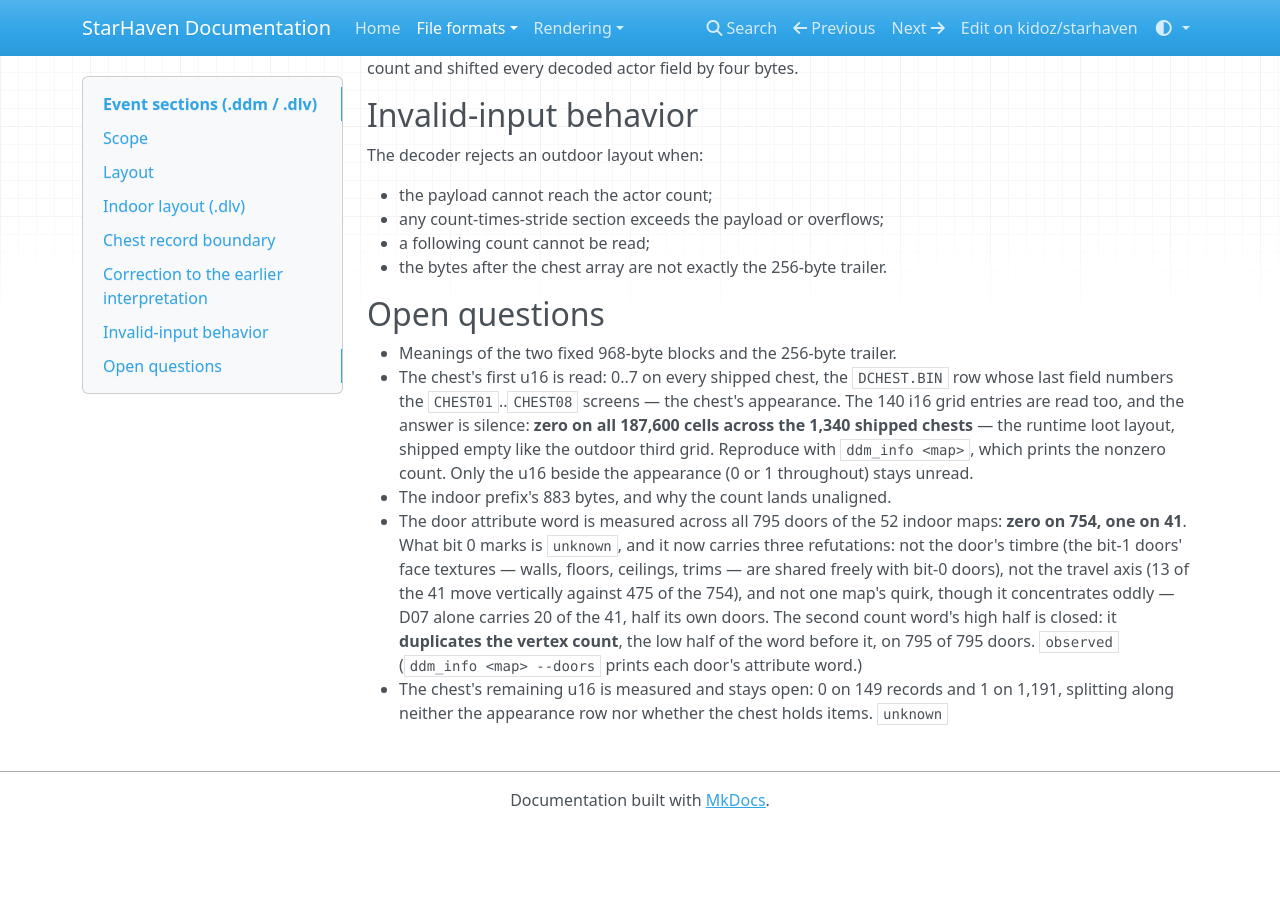
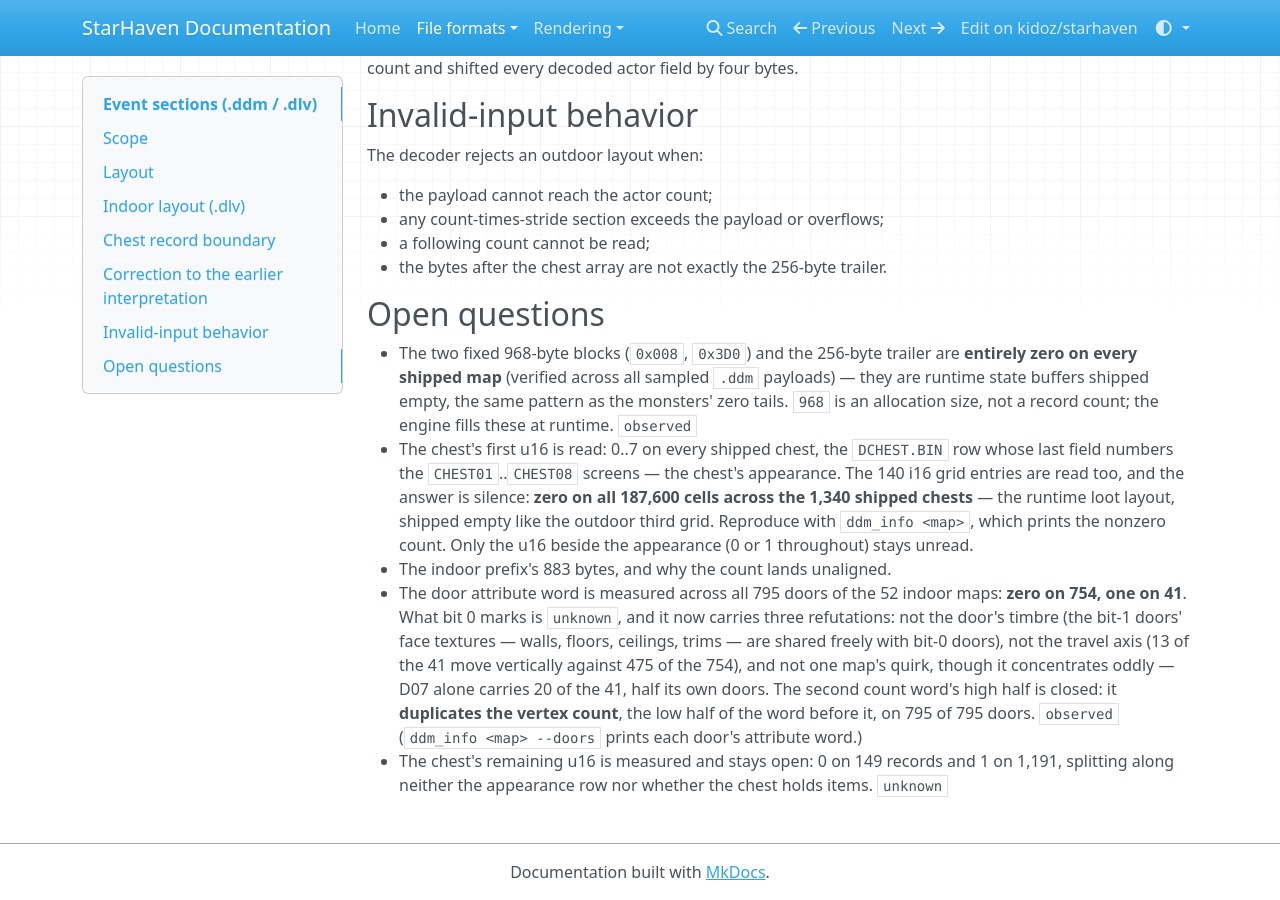
Before and after one commit to kidoz/starhaven, an MkDocs documentation site: the page built from docs/formats/event-tables.md, in a window 1280 px wide and 900 px high, scrolled down 4780 px. Built offline with MkDocs 1.6.1, drawn with Linux system fonts in a browser that asks for light colours; nearby versions of some CDN libraries; before the commit the page ends 5608 px from its top, so only the background shows below that.

Commit message:
Show that the event payload's fixed blocks ship empty for runtime to fill

```diff
--- a/docs/formats/event-tables.md
+++ b/docs/formats/event-tables.md
@@ -227,7 +227,11 @@ The decoder rejects an outdoor layout when:
 
 ## Open questions
 
-- Meanings of the two fixed 968-byte blocks and the 256-byte trailer.
+- The two fixed 968-byte blocks (`0x008`, `0x3D0`) and the 256-byte trailer
+  are **entirely zero on every shipped map** (verified across all sampled
+  `.ddm` payloads) — they are runtime state buffers shipped empty, the same
+  pattern as the monsters' zero tails. `968` is an allocation size, not a
+  record count; the engine fills these at runtime. `observed`
 - The chest's first u16 is read: 0..7 on every shipped chest, the
   `DCHEST.BIN` row whose last field numbers the `CHEST01`..`CHEST08`
   screens — the chest's appearance. The 140 i16 grid entries are read
```
